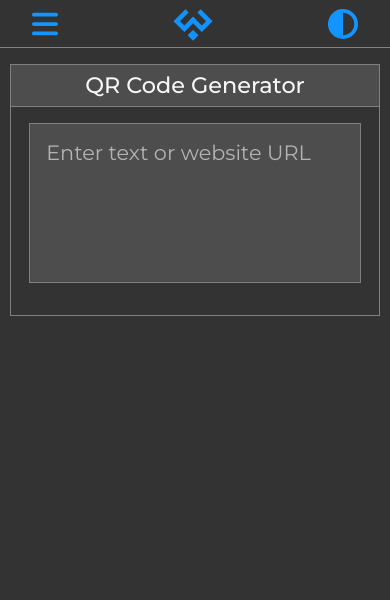
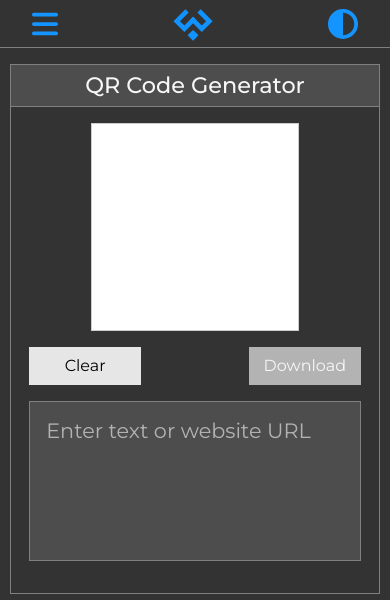
Before and after one commit to devmikh/wapiti-web-tools, a React (Vite) app: page /qr-code-generator in a window 390 px wide. Shown: the top 600 px of the page. Built offline with nearby package versions, Linux system fonts and the light colour scheme.

Commit message:
Fix CSS for QR Code Generator

```diff
--- a/src/components/tools/miscellaneous/QRCodeGenerator/index.module.css
+++ b/src/components/tools/miscellaneous/QRCodeGenerator/index.module.css
@@ -1,21 +1,44 @@
 .qr-code-container {
     display: flex;
-    flex-direction: column;
+    justify-content: center;
     align-items: center;
-    gap: 2rem;
+    height: 17rem;
+    width: 17rem;
+    border: 1px solid var(--grey-200);
+    background-color: white;
 }
 
-.qr-code-container-img {
+.qr-code-img {
     height: 16rem;
-    border: 1px solid var(--grey-200);
+}
+
+.buttons-container {
+    width: 17rem;
+    display: flex;
+    justify-content: space-between;
 }
 
 :global(body.dark) .qr-code-container-img {
     border: 1px solid var(--grey-500);
 }
 
-@media only screen and (max-width: 768px) {
-    .qr-code-container-img {
+@media only screen and (max-width: 450px) {
+    .qr-code-container {
+        height: 13rem;
+        width: 13rem;
+    }
+    .qr-code-img {
         height: 12rem;
     }
+    .buttons-container {
+        width: 90%;
+    }
 }
+
+@media only screen and (max-width: 300px) {
+    .buttons-container {
+        flex-direction: column;
+        align-items: center;
+        gap: 1rem;
+    }
+}
--- a/src/components/tools/miscellaneous/QRCodeGenerator/index.tsx
+++ b/src/components/tools/miscellaneous/QRCodeGenerator/index.tsx
@@ -40,19 +40,22 @@ export default function QRCodeGenerator() {
     return (
         <div className={`tool-container ${styles['container']}`}>
             <h1 className='tool-title'>QR Code Generator</h1>
+            <div className={styles['qr-code-container']}>
+                {qrCodeDataUrl &&
+                    <img src={qrCodeDataUrl} alt="QR Code" className={styles['qr-code-img']} />
+                }
+            </div>
+            <div className={styles['buttons-container']}>
+                <Button label='Clear' onClick={() => setInput('')} />
+                <Button onClick={downloadQRCode} label='Download' color='primary' disabled={qrCodeDataUrl ? false : true} />
+            </div>
             <Textarea
                 value={input}
                 small
                 placeholder='Enter text or website URL'
                 maxLength={1200}
                 onChange={(e: React.ChangeEvent<HTMLInputElement>) => setInput(e.target.value)} />
-            {qrCodeDataUrl && (
-                <div className={styles['qr-code-container']}>
-                    <Button label='Clear' onClick={() => setInput('')} />
-                    <img src={qrCodeDataUrl} alt="QR Code" className={styles['qr-code-container-img']} />
-                    <Button onClick={downloadQRCode} label='Download' color='primary' />
-                </div>
-            )}
+
         </div>
     )
 }
```
